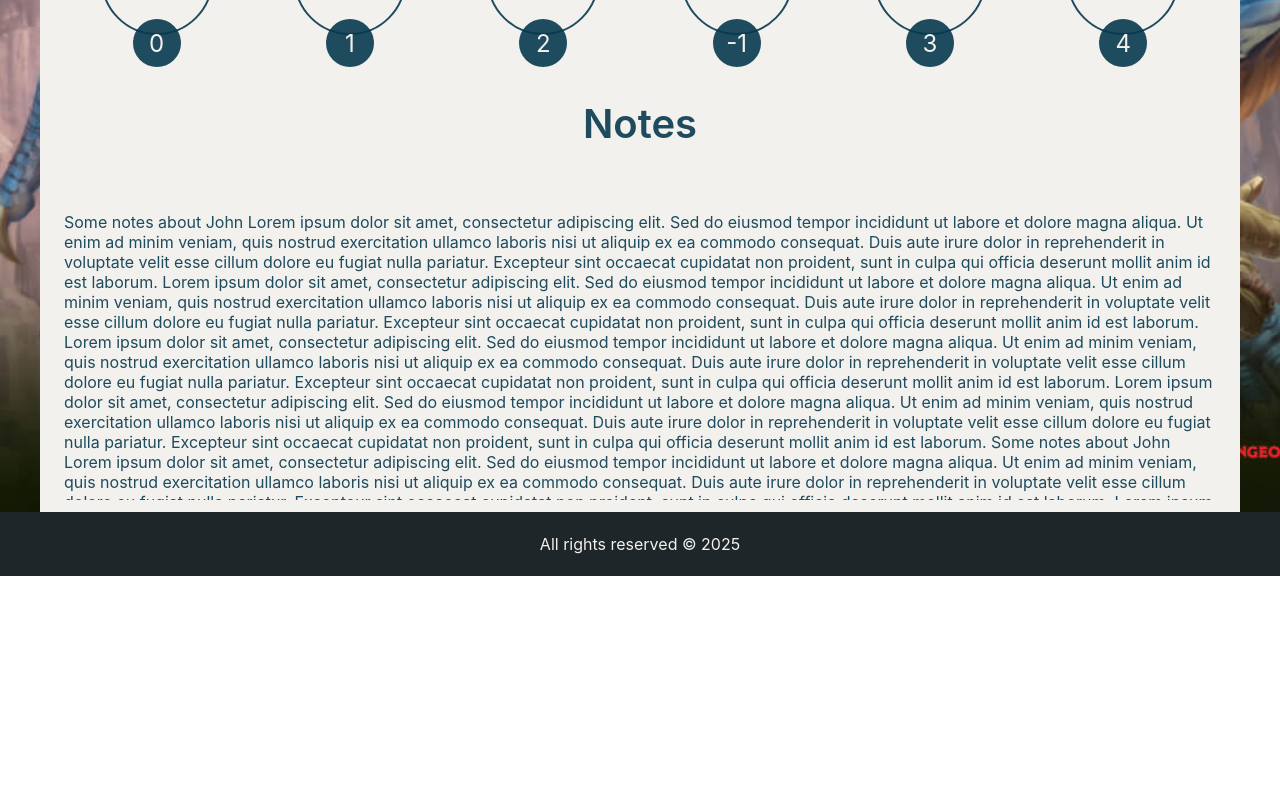
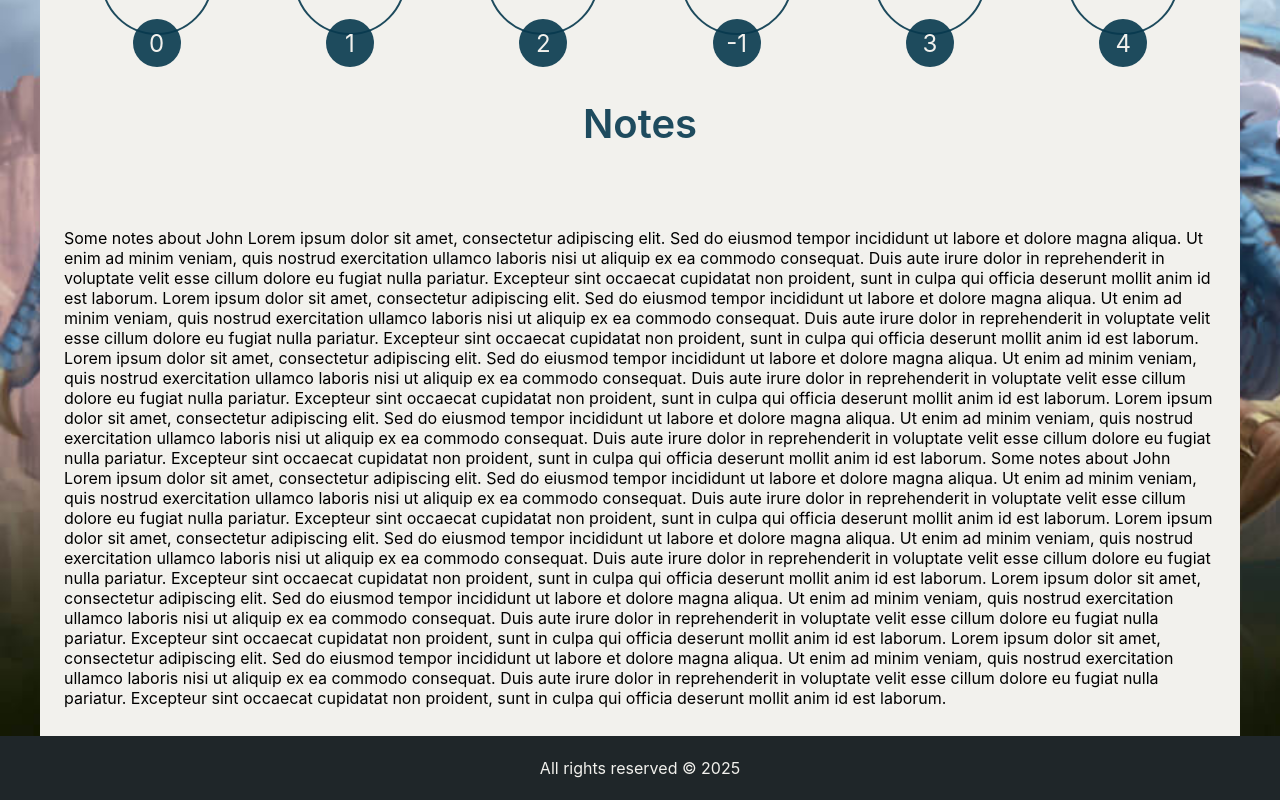
Before and after one commit to ElizabethSh/play-your-role-app, a React (Create React App) app: page /characters/1 in a window 1280 px wide. Shown: the part 723-1523 px from the top of the page. Before the commit the page ends 1299 px from the top, so only its background shows below. Built offline with nearby package versions, Linux system fonts and the light colour scheme.

Commit message:
Update ability-items size

```diff
--- a/src/pages/characters/item/item.scss
+++ b/src/pages/characters/item/item.scss
@@ -95,27 +95,6 @@
   }
 }
 
-.character-notes {
-  color: var(--background-color-info);
-  font-size: 1rem;
-  height: 18rem;
-  margin: 0;
-  overflow-y: auto;
-}
-
-.character-notes::-webkit-scrollbar {
-  background-color: transparent;
-  border-radius: 0.625rem;
-  transition: all 0.3s;
-  width: 0.5rem;
-}
-
-.character-notes::-webkit-scrollbar-thumb {
-  background-color: var(--color-scrollbar-thumb);
-  border-radius: 0.625rem;
-  padding-right: 0.5rem;
-}
-
 .ability {
   align-items: center;
   display: flex;
@@ -160,6 +139,11 @@
     height: 7rem;
     place-content: center;
     width: 7rem;
+
+    @media (width < 1200px) {
+      height: 6rem;
+      width: 6rem;
+    }
   }
 
   .ability-modifier {
@@ -170,5 +154,31 @@
     margin: -2rem;
     place-content: center;
     width: 3rem;
+
+    @media (width < 1200px) {
+      height: 2.5rem;
+      width: 2.5rem;
+    }
+  }
+
+  .character-notes {
+    color: var(--background-color-info);
+    font-size: 1rem;
+    height: 18rem;
+    margin: 0;
+    overflow-y: auto;
+
+    &::-webkit-scrollbar {
+      background-color: transparent;
+      border-radius: 0.625rem;
+      transition: all 0.3s;
+      width: 0.5rem;
+    }
+
+    &::-webkit-scrollbar-thumb {
+      background-color: var(--color-scrollbar-thumb);
+      border-radius: 0.625rem;
+      padding-right: 0.5rem;
+    }
   }
 }
```
